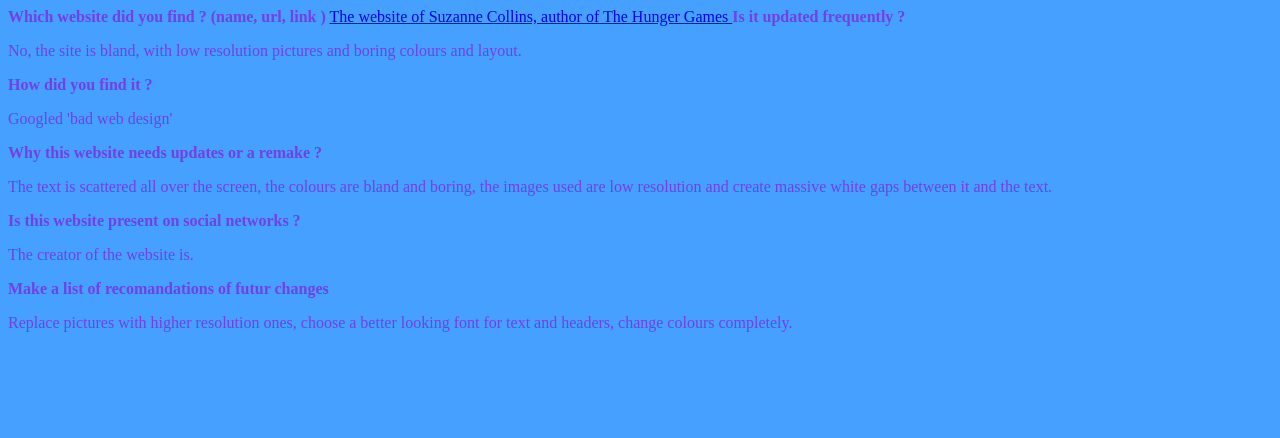
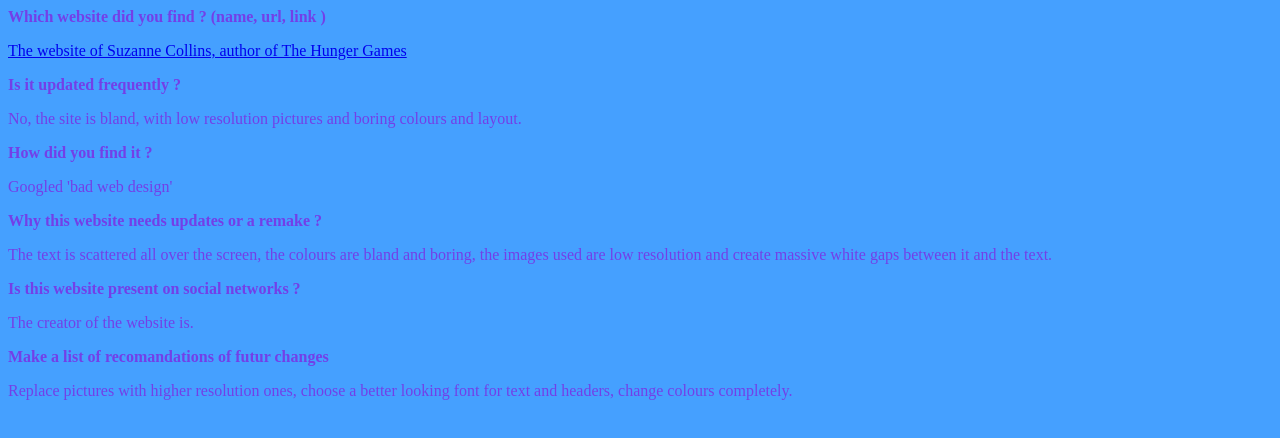
Before and after one commit to NelisThomas/markdown-warmup-html, a plain HTML site: page index.html in a window 1280 px wide. Drawn offline with Linux system fonts and the light colour scheme.

Commit message:
Update index.html

```diff
--- a/index.html
+++ b/index.html
@@ -5,7 +5,7 @@
  </head>
  <body>
   <b>Which website did you find ? (name, url, link )</b>
-<a href="http://www.suzannecollinsbooks.com"> The website of Suzanne Collins, author of The Hunger Games </a>
+<p><a href="http://www.suzannecollinsbooks.com"> The website of Suzanne Collins, author of The Hunger Games </a></p>
   <b>Is it updated frequently ?</b>
 <p>No, the site is bland, with low resolution pictures and boring colours and layout.</p>
 <b>How did you find it ?</b>
```
